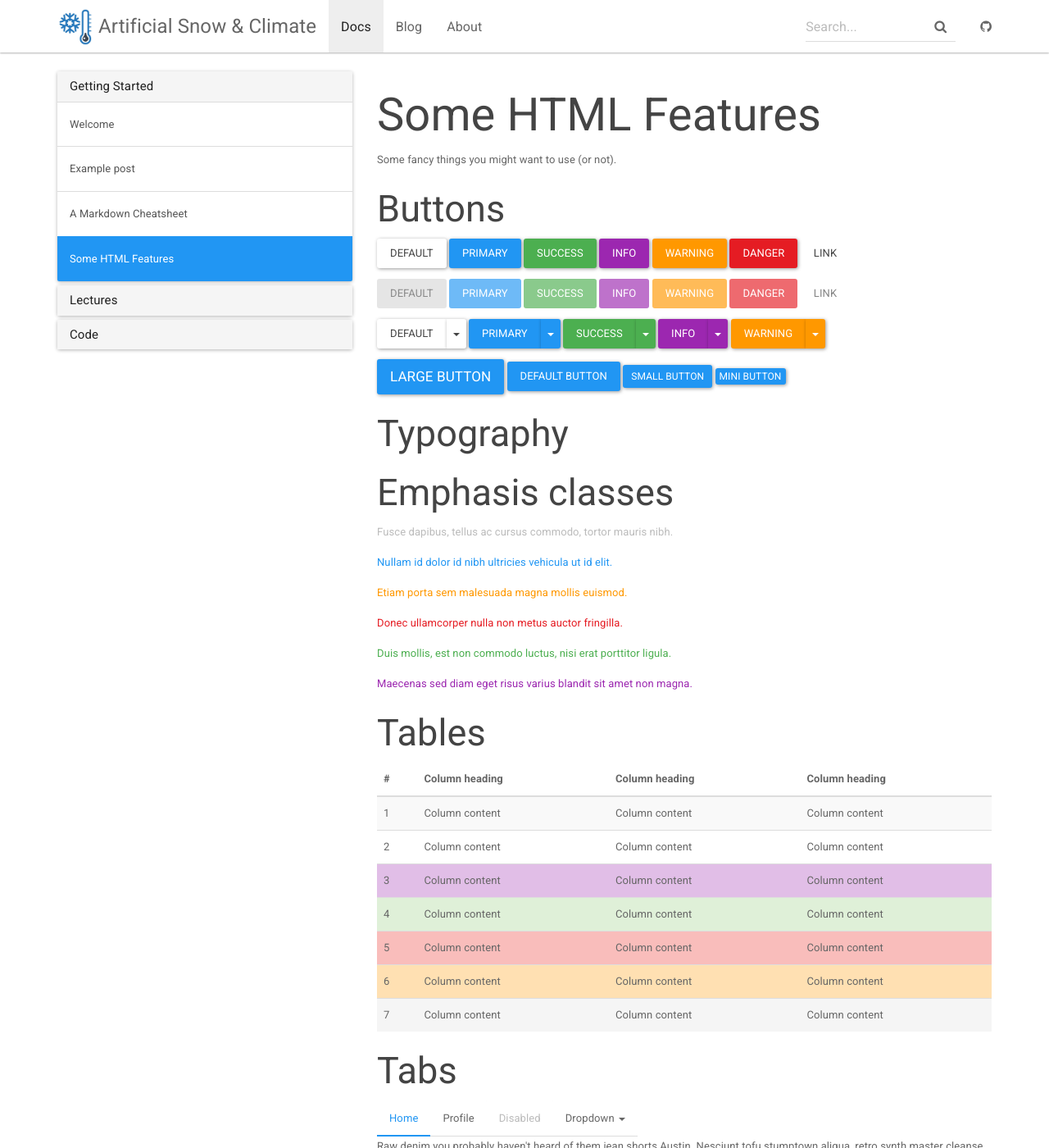
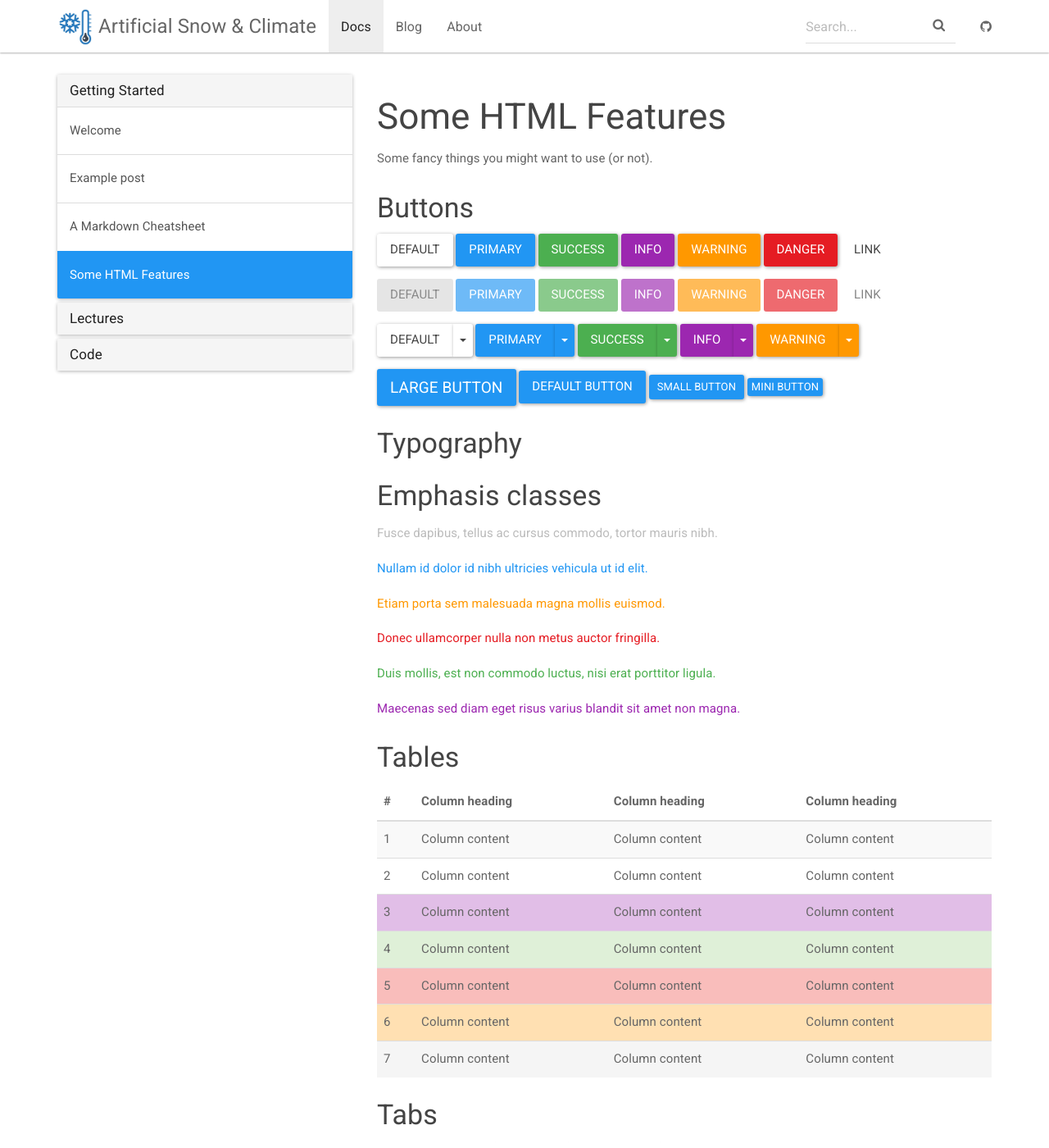
Before and after one commit to transparency-lecture/transparency-lecture.github.io, a Jekyll site: the page built from _docs/examples/bootstrap.md, in a window 1280 px wide and 1400 px high. Shown: the whole window at 82% size. Built offline with Jekyll 4.4.1, drawn with Linux system fonts in a browser that asks for light colours; nearby versions of some CDN libraries.

Commit message:
Bigger fontsize (#24)

```diff
--- a/_sass/bootswatch/paper/_variables.scss
+++ b/_sass/bootswatch/paper/_variables.scss
@@ -49,16 +49,16 @@ $font-family-serif:       Georgia, "Times New Roman", Times, serif !default;
 $font-family-monospace:   Menlo, Monaco, Consolas, "Courier New", monospace !default;
 $font-family-base:        $font-family-sans-serif !default;
 
-$font-size-base:          13px !default;
+$font-size-base:          15px !default;
 $font-size-large:         ceil(($font-size-base * 1.25)) !default; // ~18px
 $font-size-small:         ceil(($font-size-base * 0.85)) !default; // ~12px
 
-$font-size-h1:            56px !default;
-$font-size-h2:            45px !default;
-$font-size-h3:            34px !default;
-$font-size-h4:            24px !default;
-$font-size-h5:            20px !default;
-$font-size-h6:            14px !default;
+$font-size-h1:            44px !default;
+$font-size-h2:            34px !default;
+$font-size-h3:            24px !default;
+$font-size-h4:            20px !default;
+$font-size-h5:            18px !default;
+$font-size-h6:            16px !default;
 
 //** Unit-less `line-height` for use in components like buttons.
 $line-height-base:        1.846 !default; // 20/14
--- a/css/main.scss
+++ b/css/main.scss
@@ -48,6 +48,9 @@ body {
   h1 {
     color: #fff;
   }
+  h2 {
+    color: #fff;
+  }
   // background-attachment: fixed;
   background-size: cover;
   background-position: center 36%;
--- a/index.html
+++ b/index.html
@@ -14,7 +14,7 @@ layout: default
 <div class="container">
 
     <div class="row">
-        <div class="col-md-6">
+        <div class="col-md-8">
             <blockquote>
               <p><b>How to communicate about science? How to ensure a
                 transparent and reproducible scientific workflow? How to share
@@ -29,7 +29,7 @@ layout: default
                 present the result of their discussions.</p>
             </blockquote>
         </div>
-        <div class="col-md-6 text-center">
+        <div class="col-md-4 text-center">
             <a href="https://www.uibk.ac.at/"><img src="img/uibk-logo.jpg" alt="" class="img-responsive"/></a>
         </div>
     </div>
```
